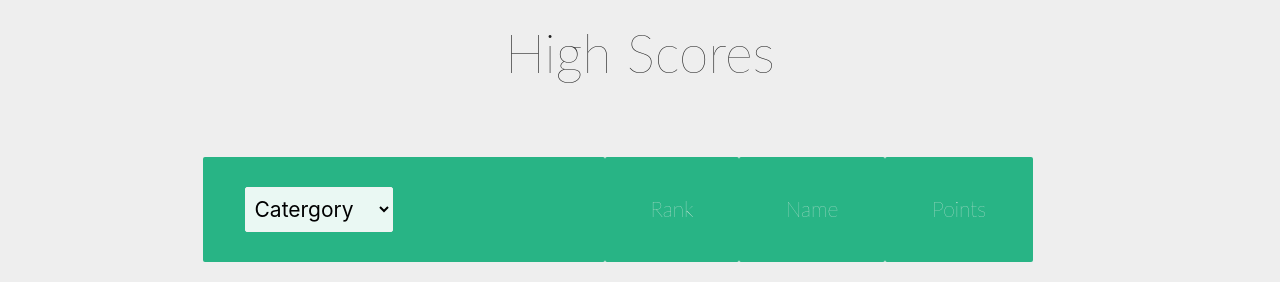
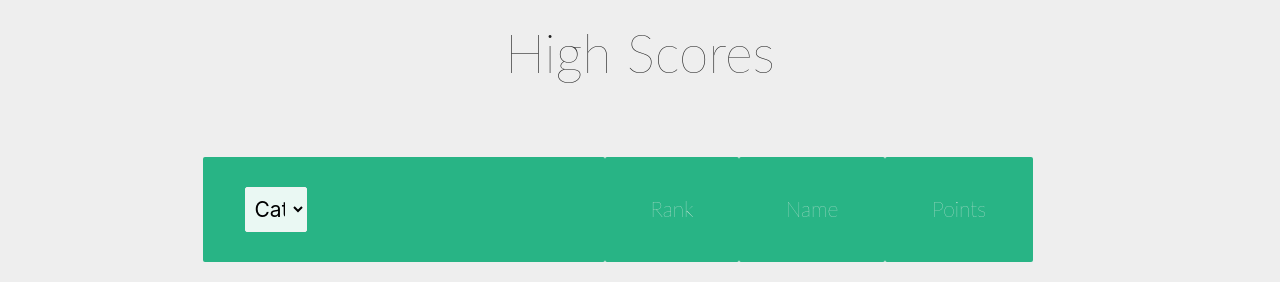
Before and after one commit to cdownie1/Quiz-app, a website built with Parcel: page index.html in a window 1280 px wide. Shown: the part 822-1104 px from the top of the page. Built offline with nearby package versions, Linux system fonts and the light colour scheme.

Commit message:
minor updates for select

```diff
--- a/index.html
+++ b/index.html
@@ -58,7 +58,7 @@
             <thead>
               <tr>
                 <th>
-                  <div class="input-field col s6">
+                  <div class="input-field col s3">
                     <select name="search" class="browser-default filterSelect">
                       <option value="" selected disabled>Catergory</option>
                       <option value="all">Show all</option>
```
